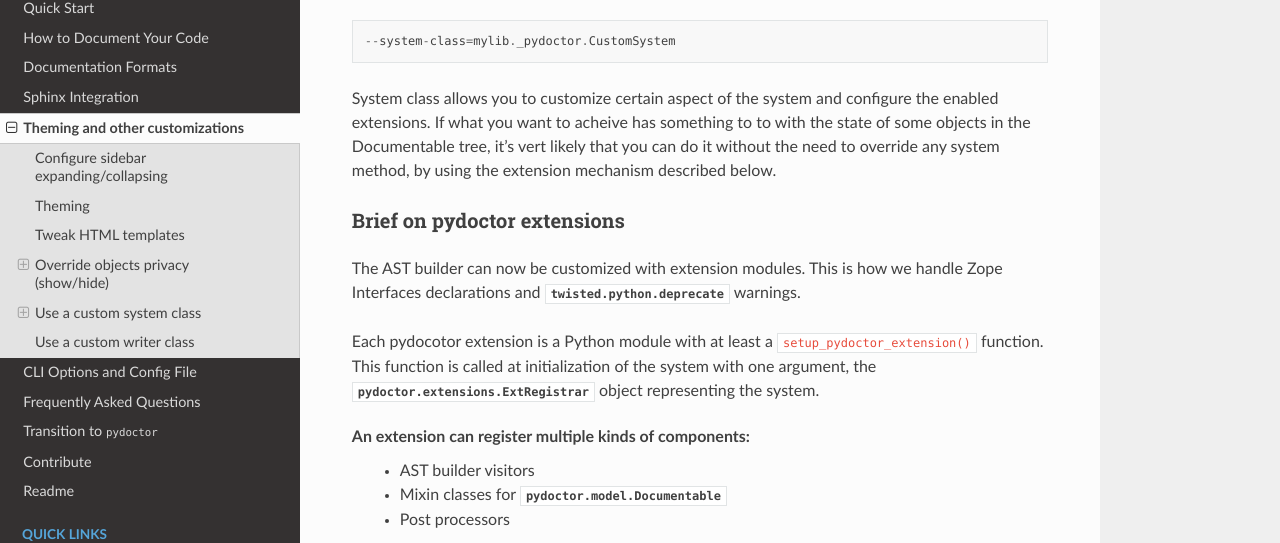
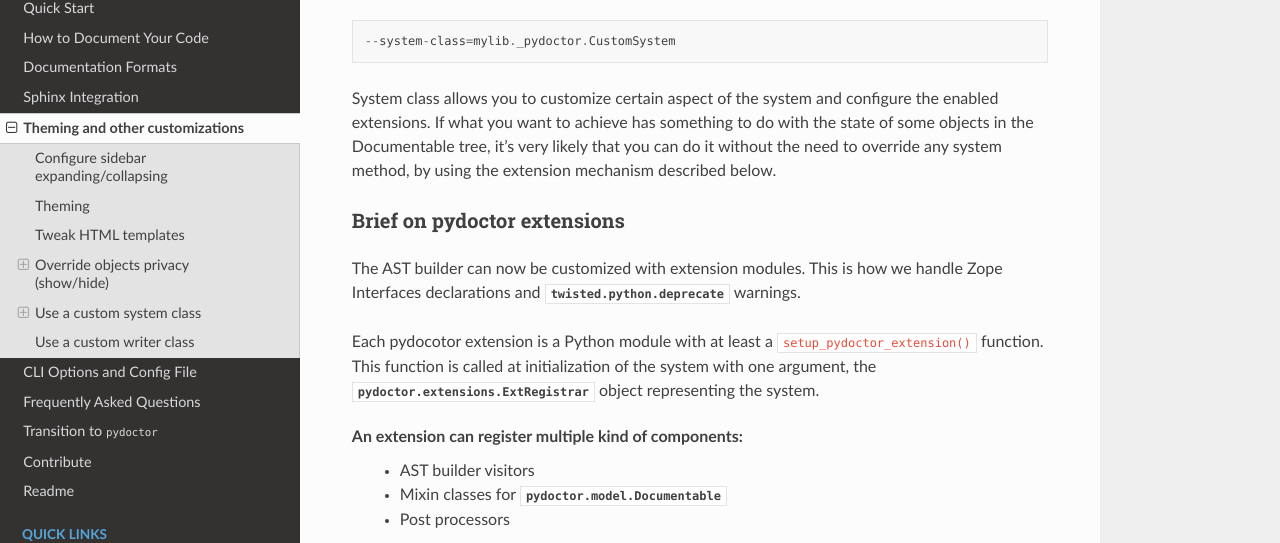
Before and after one commit to twisted/pydoctor, a Sphinx documentation site: the page built from docs/source/customize.rst, in a window 1280 px wide and 900 px high, scrolled down 2664 px. Shown: the part 169-712 px from the top of the window. Built offline with Sphinx 7.4.7 and the Read the Docs theme 2.0.0, drawn with Linux system fonts in a browser that asks for light colours.

Commit message:
Fix bunch of typos

```diff
--- a/docs/source/customize.rst
+++ b/docs/source/customize.rst
@@ -114,8 +114,8 @@
   --system-class=mylib._pydoctor.CustomSystem
 
 System class allows you to customize certain aspect of the system and configure the enabled extensions.
-If what you want to acheive has something to to with the state of some objects in the Documentable tree,
-it's vert likely that you can do it without the need to override any system method,
+If what you want to achieve has something to do with the state of some objects in the Documentable tree,
+it's very likely that you can do it without the need to override any system method,
 by using the extension mechanism described below.
 
 Brief on pydoctor extensions
@@ -128,7 +128,7 @@
 This function is called at initialization of the system with one argument,
 the :py:class:`pydoctor.extensions.ExtRegistrar` object representing the system.
 
-An extension can register multiple kinds of components:
+An extension can register multiple kind of components:
  - AST builder visitors
  - Mixin classes for :py:class:`pydoctor.model.Documentable`
  - Post processors
```
Also changed, not shown: 2 other files.
